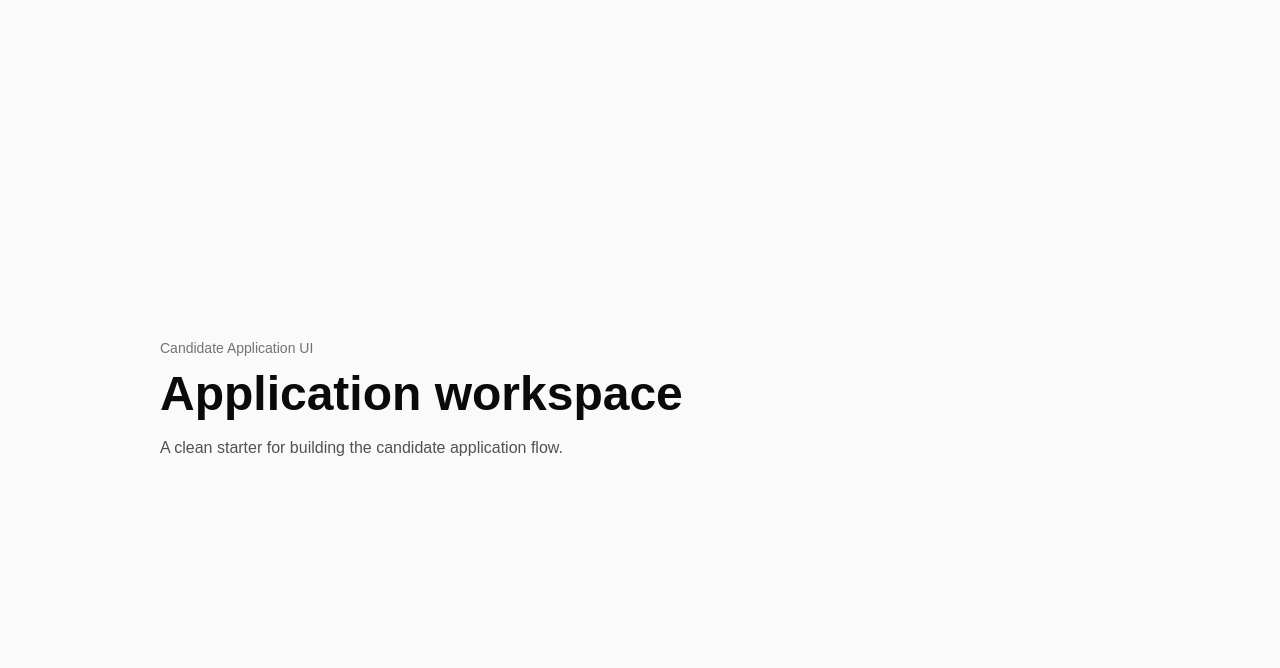
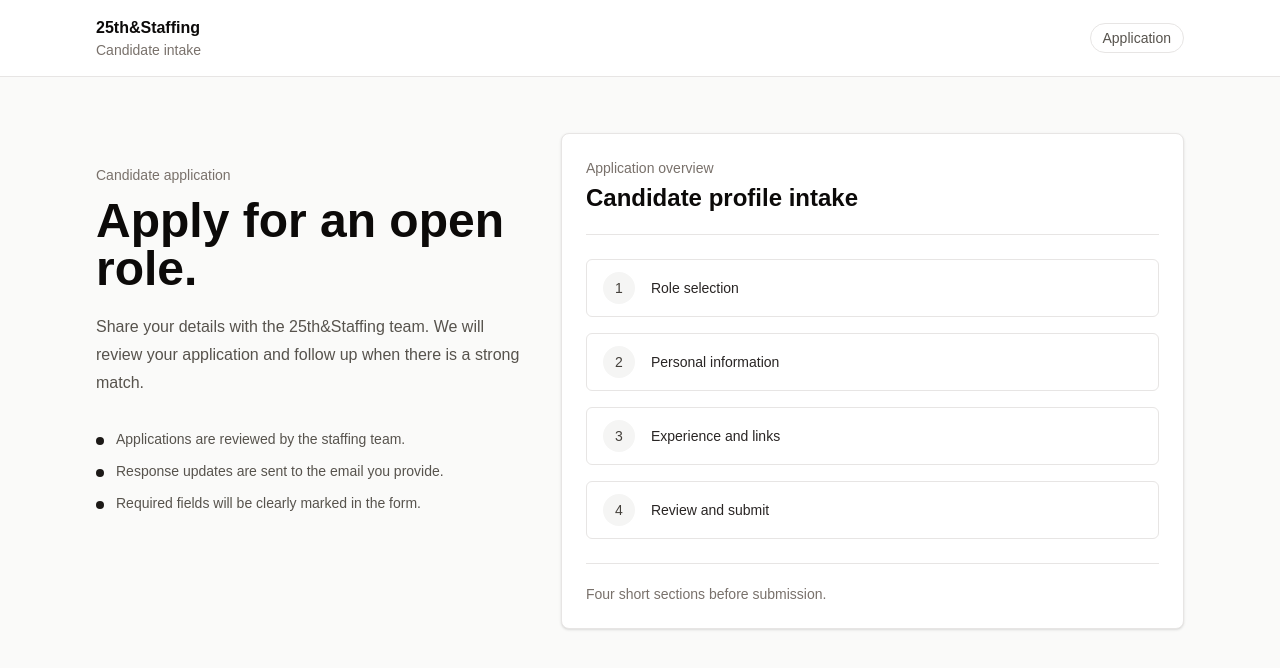
Before and after one commit to Tnath1/c_app_ui, a Next.js app: page / in a window 1280 px wide. Shown: the top 668 px of the page. Built offline with nearby package versions, Linux system fonts and the light colour scheme.

Commit message:
Set up 25th Staffing app shell

```diff
--- a/src/app/globals.css
+++ b/src/app/globals.css
@@ -1,10 +1,26 @@
 @import "tailwindcss";
 
 html {
-  background: #fafafa;
+  background: #fafaf9;
+  scroll-behavior: smooth;
 }
 
 body {
   margin: 0;
-  font-family: Arial, Helvetica, sans-serif;
+  font-family:
+    Arial,
+    Helvetica,
+    sans-serif;
 }
+
+::selection {
+  background: #292524;
+  color: #ffffff;
+}
+
+button,
+input,
+select,
+textarea {
+  font: inherit;
+}
--- a/src/app/layout.tsx
+++ b/src/app/layout.tsx
@@ -2,8 +2,9 @@ import type { Metadata } from "next";
 import "./globals.css";
 
 export const metadata: Metadata = {
-  title: "Candidate Application UI",
-  description: "Candidate application interface built with Next.js.",
+  title: "25th&Staffing | Candidate Application",
+  description: "Candidate application workspace for 25th&Staffing.",
+  applicationName: "25th&Staffing",
 };
 
 export default function RootLayout({
@@ -13,7 +14,9 @@ export default function RootLayout({
 }>) {
   return (
     <html lang="en">
-      <body>{children}</body>
+      <body className="min-h-screen bg-stone-50 text-stone-950 antialiased">
+        {children}
+      </body>
     </html>
   );
 }
--- a/src/app/page.tsx
+++ b/src/app/page.tsx
@@ -1,16 +1,99 @@
 export default function Home() {
   return (
-    <main className="min-h-screen bg-neutral-50 text-neutral-950">
-      <section className="mx-auto flex min-h-screen w-full max-w-5xl flex-col justify-center px-6 py-12 sm:px-8">
-        <p className="text-sm font-medium text-neutral-500">
-          Candidate Application UI
-        </p>
-        <h1 className="mt-3 max-w-2xl text-4xl font-semibold tracking-normal text-neutral-950 sm:text-5xl">
-          Application workspace
-        </h1>
-        <p className="mt-4 max-w-xl text-base leading-7 text-neutral-600">
-          A clean starter for building the candidate application flow.
-        </p>
+    <main className="min-h-screen bg-stone-50">
+      <header className="border-b border-stone-200 bg-white">
+        <div className="mx-auto flex max-w-6xl items-center justify-between px-5 py-4 sm:px-6 lg:px-8">
+          <a
+            href="#main-content"
+            className="sr-only focus:not-sr-only focus:absolute focus:left-5 focus:top-4 focus:rounded-md focus:bg-stone-950 focus:px-3 focus:py-2 focus:text-sm focus:text-white"
+          >
+            Skip to application
+          </a>
+          <div>
+            <p className="text-base font-semibold tracking-normal text-stone-950">
+              25th&amp;Staffing
+            </p>
+            <p className="text-sm text-stone-500">Candidate intake</p>
+          </div>
+          <div className="rounded-full border border-stone-200 px-3 py-1 text-sm text-stone-600">
+            Application
+          </div>
+        </div>
+      </header>
+
+      <section
+        id="main-content"
+        className="mx-auto grid w-full max-w-6xl gap-8 px-5 py-10 sm:px-6 lg:grid-cols-[0.82fr_1.18fr] lg:px-8 lg:py-14"
+      >
+        <aside className="lg:pt-8">
+          <p className="text-sm font-medium text-stone-500">
+            Candidate application
+          </p>
+          <h1 className="mt-3 max-w-xl text-4xl font-semibold tracking-normal text-stone-950 sm:text-5xl">
+            Apply for an open role.
+          </h1>
+          <p className="mt-5 max-w-xl text-base leading-7 text-stone-600">
+            Share your details with the 25th&amp;Staffing team. We will review
+            your application and follow up when there is a strong match.
+          </p>
+
+          <div className="mt-8 grid gap-3 text-sm text-stone-600">
+            <div className="flex gap-3">
+              <span className="mt-2 h-2 w-2 rounded-full bg-stone-900" />
+              <p>Applications are reviewed by the staffing team.</p>
+            </div>
+            <div className="flex gap-3">
+              <span className="mt-2 h-2 w-2 rounded-full bg-stone-900" />
+              <p>Response updates are sent to the email you provide.</p>
+            </div>
+            <div className="flex gap-3">
+              <span className="mt-2 h-2 w-2 rounded-full bg-stone-900" />
+              <p>Required fields will be clearly marked in the form.</p>
+            </div>
+          </div>
+        </aside>
+
+        <section
+          aria-labelledby="application-form-title"
+          className="rounded-lg border border-stone-200 bg-white p-5 shadow-sm sm:p-6"
+        >
+          <div className="border-b border-stone-200 pb-5">
+            <p className="text-sm font-medium text-stone-500">
+              Application overview
+            </p>
+            <h2
+              id="application-form-title"
+              className="mt-1 text-2xl font-semibold tracking-normal text-stone-950"
+            >
+              Candidate profile intake
+            </h2>
+          </div>
+
+          <div className="grid gap-4 py-6">
+            {[
+              "Role selection",
+              "Personal information",
+              "Experience and links",
+              "Review and submit",
+            ].map((item, index) => (
+              <div
+                className="flex items-center gap-4 rounded-md border border-stone-200 px-4 py-3"
+                key={item}
+              >
+                <span className="flex h-8 w-8 items-center justify-center rounded-full bg-stone-100 text-sm font-medium text-stone-700">
+                  {index + 1}
+                </span>
+                <span className="text-sm font-medium text-stone-800">
+                  {item}
+                </span>
+              </div>
+            ))}
+          </div>
+
+          <p className="border-t border-stone-200 pt-5 text-sm text-stone-500">
+            Four short sections before submission.
+          </p>
+        </section>
       </section>
     </main>
   );
```
